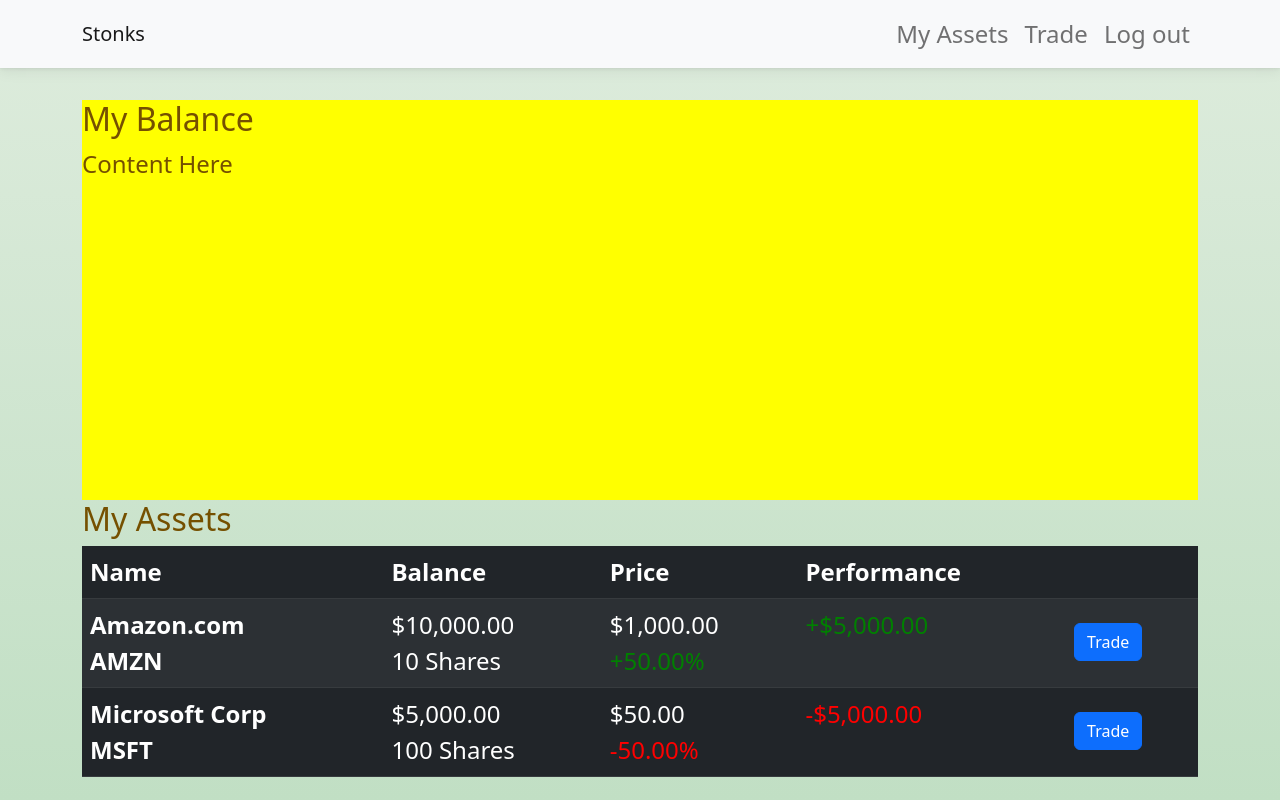
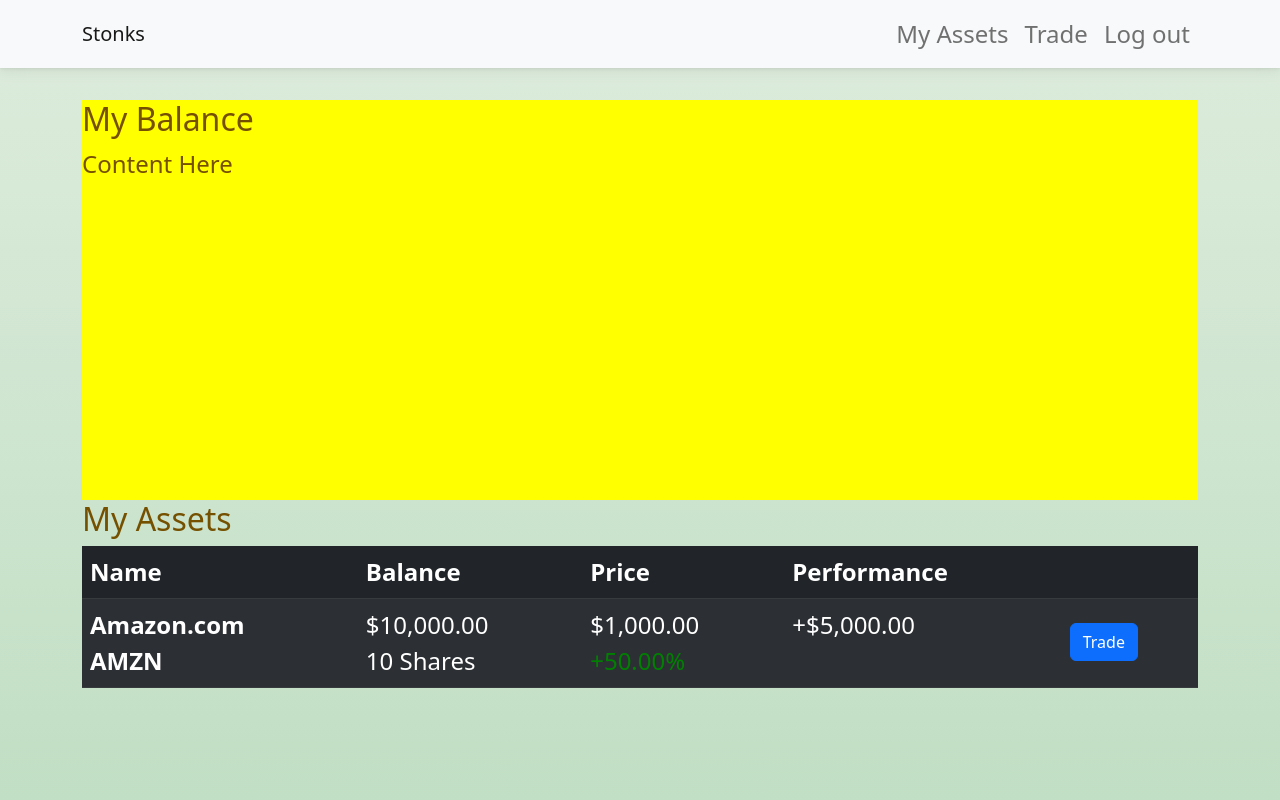
Before and after one commit to VirtualVasquez/Fantasy-Trading, a React (Create React App) app in the folder client/: page /home in a window 1280 px wide. Built offline with nearby package versions, Linux system fonts and the light colour scheme.

Commit message:
refactored HoldingsTable to separate HoldingsRow into its own component

```diff
--- a/client/src/modules/HomePage/HoldingsTable/HoldingsRow.js
+++ b/client/src/modules/HomePage/HoldingsTable/HoldingsRow.js
@@ -0,0 +1,46 @@
+import React from 'react';
+
+//Needed logic
+    //if trade button click, show trade modal
+    //if value is positive
+        //assign class of 'positive'
+            //potentially also prepend '+' sign
+    //if value is negative
+        //assigned class of 'negative'
+            //potenitally also prepend '-' sign
+
+
+const HoldingsRow = props => {
+    return(
+        <tr className="stock-row">
+            <th scope="row" className="name-and-symbol">
+                <p>Amazon.com</p>
+                <p>AMZN</p>
+            </th>
+            <td className="balance-value">
+                <p>$10,000.00</p>
+                <p>10 Shares</p>
+            </td>
+            <td className="price-value">
+                <p>$1,000.00</p>
+
+                {/* assign 'postive' or 'negative' className */}
+                <p className="positive net-percentage">
+                    +50.00%
+                </p>
+            </td>
+
+            {/* assign 'postive' or 'negative' className */}
+            <td className="performance-value">
+                +$5,000.00
+            </td>
+            <td className="trade-cell">
+                <button className="btn btn-primary">
+                    Trade
+                </button>
+            </td>
+        </tr>
+    )
+}
+
+export default HoldingsRow;
--- a/client/src/modules/HomePage/HoldingsTable/index.js
+++ b/client/src/modules/HomePage/HoldingsTable/index.js
@@ -1,4 +1,8 @@
 import React from 'react';
+import HoldingsRow from './HoldingsRow';
+
+//needed logic
+    //map user's assets to Holdings Row
 
 const HoldingsTable = props => {
     return(
@@ -17,46 +21,7 @@ const HoldingsTable = props => {
                     </tr>
                 </thead>
                 <tbody>
-                    <tr className="stock-row">
-                        <th scope="row" className="name-and-symbol">
-                            <p>Amazon.com</p>
-                            <p>AMZN</p>
-                        </th>
-                        <td className="balance-value">
-                            <p>$10,000.00</p>
-                            <p>10 Shares</p>
-                        </td>
-                        <td className="price-value">
-                            <p>$1,000.00</p>
-                            <p className="positive">+50.00%</p>
-                        </td>
-                        <td className="performance-value positive">
-                            +$5,000.00
-                        </td>
-                        <td className="trade-cell">
-                            <button className="btn btn-primary">Trade</button>
-                        </td>
-                    </tr>
-                    <tr>
-                        <th scope="row" className="name-and-symbol">
-                            <p>Microsoft Corp</p>
-                            <p>MSFT</p>
-                        </th>
-                        <td className="balance-value">
-                            <p>$5,000.00</p>
-                            <p>100 Shares</p>
-                        </td>
-                        <td className="price-value">
-                            <p>$50.00</p>
-                            <p className="negative">-50.00%</p>
-                        </td>
-                        <td className="performance-value negative">
-                            -$5,000.00
-                        </td>
-                        <td className="trade-cell">
-                            <button className="btn btn-primary">Trade</button>
-                        </td>
-                    </tr>
+                    <HoldingsRow />
                 </tbody>
 
             </table>
```
